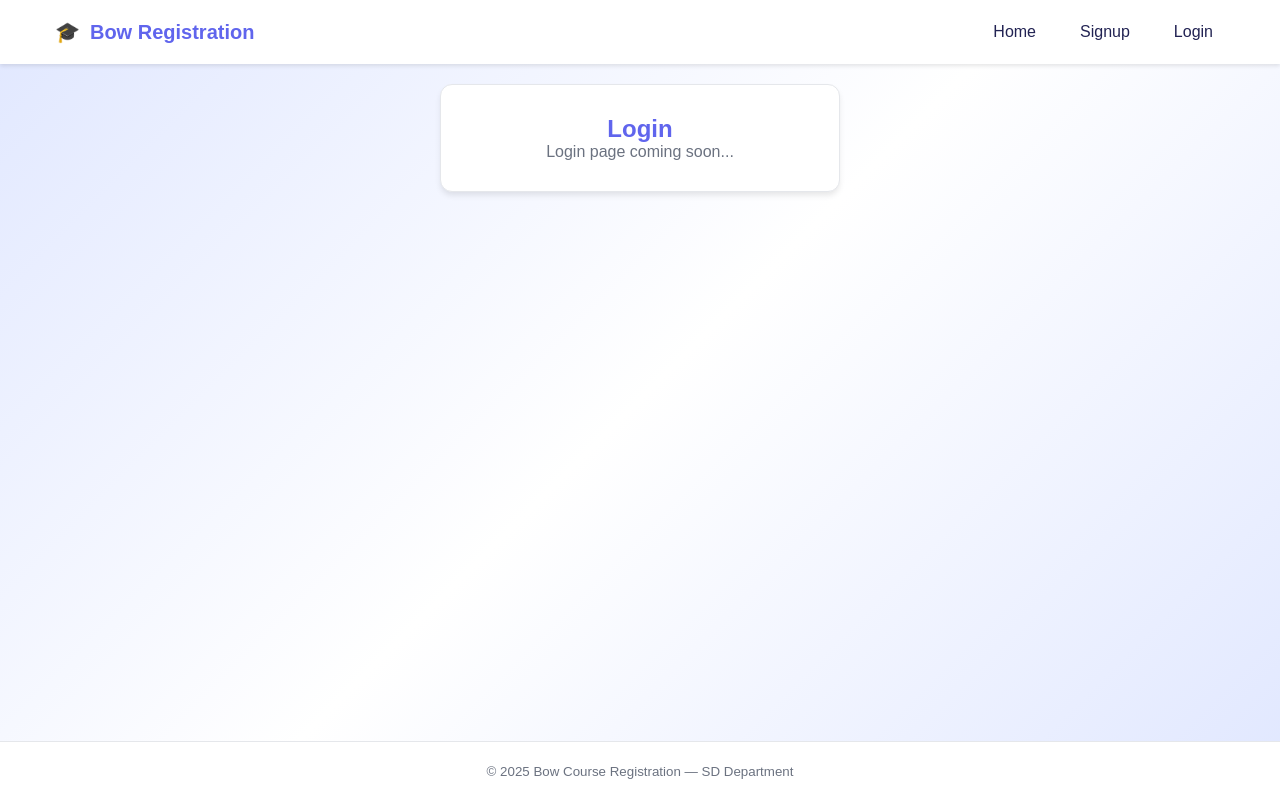
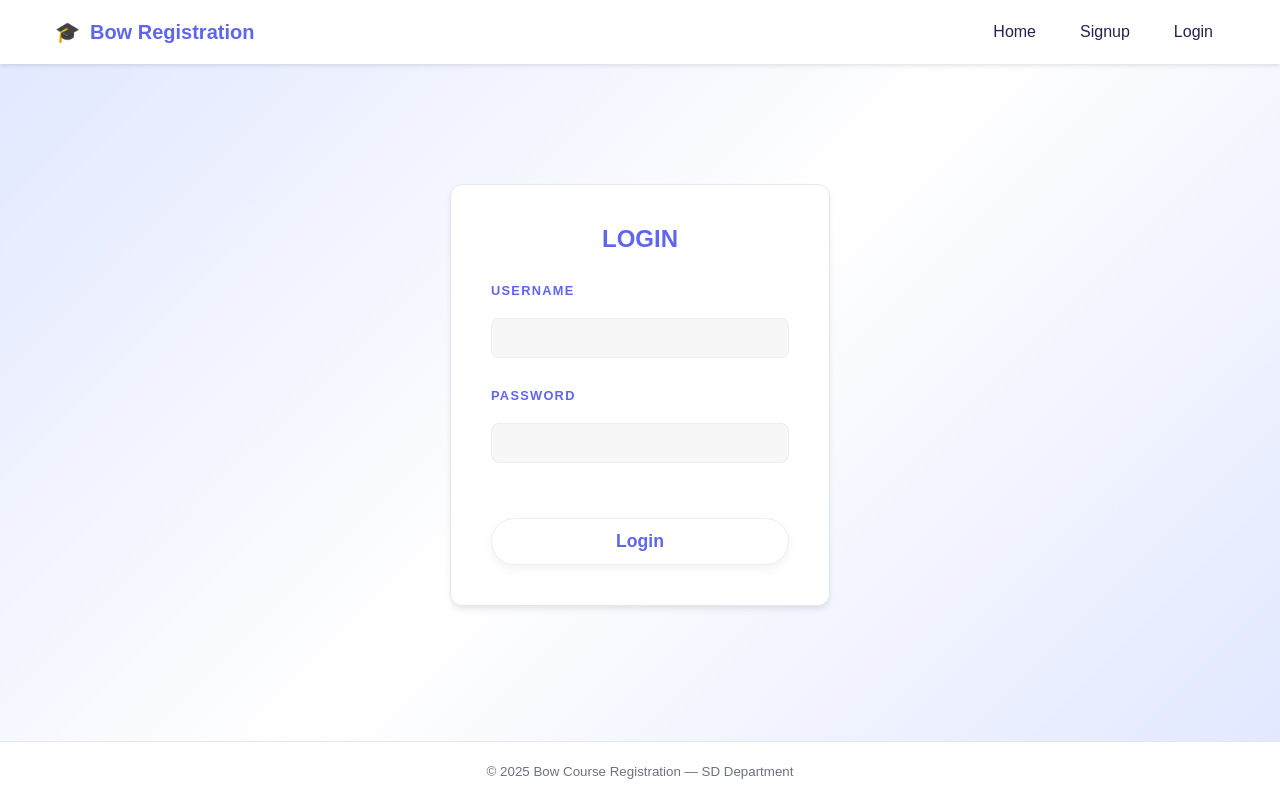
Before and after one commit to ingridtufani/BVCourse, a React (Vite) app in the folder my-react-app/: page /login in a window 1280 px wide. Built offline with nearby package versions, Linux system fonts and the light colour scheme.

Commit message:
Modified Files: 1. src/components/App.jsx - Add route to login, adminDashboard and studentdashboard 2. src/components/Login - Created login components and added local logic for login
Created Files:
1. src/styles/Login.css - Add style for login page

```diff
--- a/my-react-app/src/App.jsx
+++ b/my-react-app/src/App.jsx
@@ -2,7 +2,8 @@ import React from 'react';
 import { BrowserRouter, Routes, Route } from 'react-router-dom';
 import Navbar from './components/Navbar';
 import Home from './components/Home';
-import Card from './components/ui/Card';
+//import Card from './components/ui/Card';
+import Login from './components/Login';
 import Signup from './components/Signup';
 
 function App() {
@@ -15,6 +16,9 @@ function App() {
           <Routes>
             <Route path="/" element={<Home />} />
             <Route path="/signup" element={<Signup />} />
+            <Route path="/login" element={<Login />} />
+            <Route path="/adminDashboard" element={<h2>Admin Dashboard - Coming Soon</h2>} />
+            <Route path="/studentDashboard" element={<h2>Student Dashboard - Coming Soon</h2>} />
               {/* <div className="container text-center">
                 <Card className="p-3" style={{ maxWidth: '400px', margin: '0 auto' }}>
                   <h2 style={{ color: 'var(--primary-color)' }}>Sign Up</h2>
@@ -22,14 +26,14 @@ function App() {
                 </Card>
               </div> */}
 
-            <Route path="/login" element={
+            {/* { <Route path="/login" element={
               <div className="container text-center">
                 <Card className="p-3" style={{ maxWidth: '400px', margin: '0 auto' }}>
                   <h2 style={{ color: 'var(--primary-color)' }}>Login</h2>
                   <p style={{ color: 'var(--text-light)' }}>Login page coming soon...</p>
                 </Card>
               </div>
-            } />
+            } /> */}
           </Routes>
         </main>
 
--- a/my-react-app/src/components/Login.jsx
+++ b/my-react-app/src/components/Login.jsx
@@ -0,0 +1,81 @@
+import { useState } from 'react';
+import { useNavigate } from 'react-router-dom';
+import Card from './ui/Card';
+import '../styles/Login.css';
+
+const MOCK_USERS = [
+    { username: 'student', password: '123', role: 'student', id: 1 },
+    { username: 'admin', password: '123', role: 'admin', id: 2 },
+];
+
+function LoginForm() {
+    const [userName, setUserName] = useState('');
+    const [password, setPassword] = useState('');
+    const [error, setError] = useState('');
+
+    const navigate = useNavigate();
+
+    function handleUsernameChange(e) {
+        setUserName(e.target.value);
+    }
+
+    function handlePasswordChange(e) {
+        setPassword(e.target.value);
+    }
+
+
+    function handleSubmit(e) {
+        e.preventDefault();
+        setError('');
+
+        const loggedUser = MOCK_USERS.find(
+            user => user.username === userName && user.password === password
+        );
+
+        if (loggedUser) {
+            localStorage.setItem('userRole', loggedUser.role);
+            localStorage.setItem('isLoggedIn', 'true');
+
+            navigate(loggedUser.role === 'student' ? '/student/dashboard' : '/admin/dashboard');
+        } else {
+            setError('Invalid credentials');
+        }
+    }
+
+    return (
+        <Card className="login-card">
+            <div className="login-container">
+                <h1 className="login-title">LOGIN</h1>
+
+                {error && <p className="error-message">{error}</p>}
+
+                <form onSubmit={handleSubmit} className="login-form">
+
+                    <label className="login-label">USERNAME</label>
+                    <input
+                        className="login-input"
+                        type="text"
+                        value={userName}
+                        onChange={handleUsernameChange}
+                        required
+                    />
+
+                    <label className="login-label">PASSWORD</label>
+                    <input
+                        className="login-input"
+                        type="password"
+                        value={password}
+                        onChange={handlePasswordChange}
+                        required
+                    />
+
+                    <button type="submit" className="login-button">
+                        Login
+                    </button>
+                </form>
+            </div>
+        </Card>
+    );
+}
+
+export default LoginForm;
--- /dev/null
+++ b/my-react-app/src/styles/Login.css
@@ -0,0 +1,74 @@
+:root {
+    --primary-color: #5555ff;
+    --border-color: #ccc;
+    --input-bg-color: #f7f7f7;
+    --button-bg-color: white;
+}
+
+.login-card {
+    width: 380px;
+    padding: 40px;
+    margin: 100px auto;
+    background-color: white;
+    border-radius: 15px;
+    box-shadow: 0 10px 30px rgba(0, 0, 0, 0.1);
+}
+
+.login-title {
+    color: var(--primary-color);
+    text-align: center;
+    font-size: 1.5rem;
+    font-weight: 600;
+    margin-bottom: 30px;
+}
+
+.login-form {
+    display: flex;
+    flex-direction: column;
+    gap: 15px;
+}
+
+.login-label {
+    color: var(--primary-color);
+    font-size: 0.8rem;
+    font-weight: 600;
+    margin-bottom: 5px;
+    letter-spacing: 0.1em;
+}
+
+.login-input {
+    width: 100%;
+    padding: 10px 15px;
+    border: 1px solid #eee;
+    background-color: var(--input-bg-color);
+    border-radius: 8px;
+    font-size: 1rem;
+    box-sizing: border-box;
+    margin-bottom: 15px;
+}
+
+.login-input:focus {
+    border-color: var(--primary-color);
+    outline: none;
+    box-shadow: 0 0 5px rgba(85, 85, 255, 0.2);
+}
+
+.login-button {
+    width: 100%;
+    padding: 12px;
+    margin-top: 25px;
+    background-color: var(--button-bg-color);
+    color: var(--primary-color);
+    font-size: 1.1rem;
+    font-weight: 600;
+    border: 1px solid #eee;
+    border-radius: 30px;
+    cursor: pointer;
+    transition: all 0.2s ease-in-out;
+    box-shadow: 0 4px 10px rgba(0, 0, 0, 0.05);
+}
+
+.login-button:hover {
+    background-color: #f0f0ff;
+    box-shadow: 0 6px 15px rgba(0, 0, 0, 0.1);
+}
```
